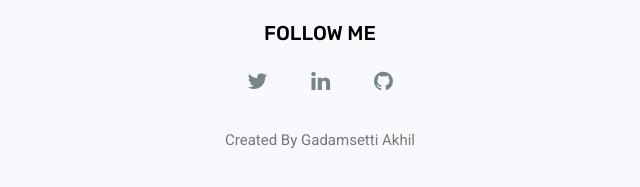
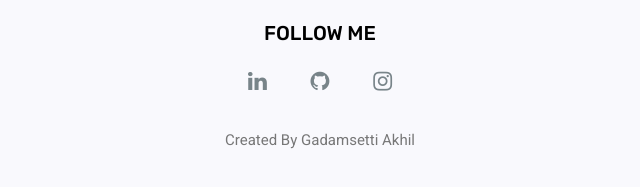
Before and after one commit to gadamsatti/cv, a plain HTML site: page index.html in a window 1280 px wide. Shown: the part 4851-5038 px from the top of the page, 320-960 px from the left. Drawn offline with Linux system fonts and the light colour scheme; some packages are replaced by stand-ins of ours.

Commit message:
updated links

```diff
--- a/index.html
+++ b/index.html
@@ -611,10 +611,11 @@ Hello! 👋 I'm a Full Stack Developer with 2.5 years of experience, focusing on
 							<h4>Follow Me</h4>
 						</div>
 						<div class="footer_social">
-							<a href="#"><i class="fa fa-twitter"></i></a>
-							<a href="#"><i class="fa fa-linkedin"></i></a>
-							<a href="#"><i class="fa fa-github"></i></a>
+							<a href="https://www.linkedin.com/in/gadamsetti-akhil-89120b16a" target="_blank"><i class="fa fa-linkedin"></i></a>
+							<a href="https://github.com/gadamsatti" target="_blank"><i class="fa fa-github"></i></a>
+							<a href="https://www.instagram.com/akhil_founder/" target="_blank"><i class="fa fa-instagram"></i></a>
 						</div>
+
 					</div>
 				</div>
 			</div>
```
